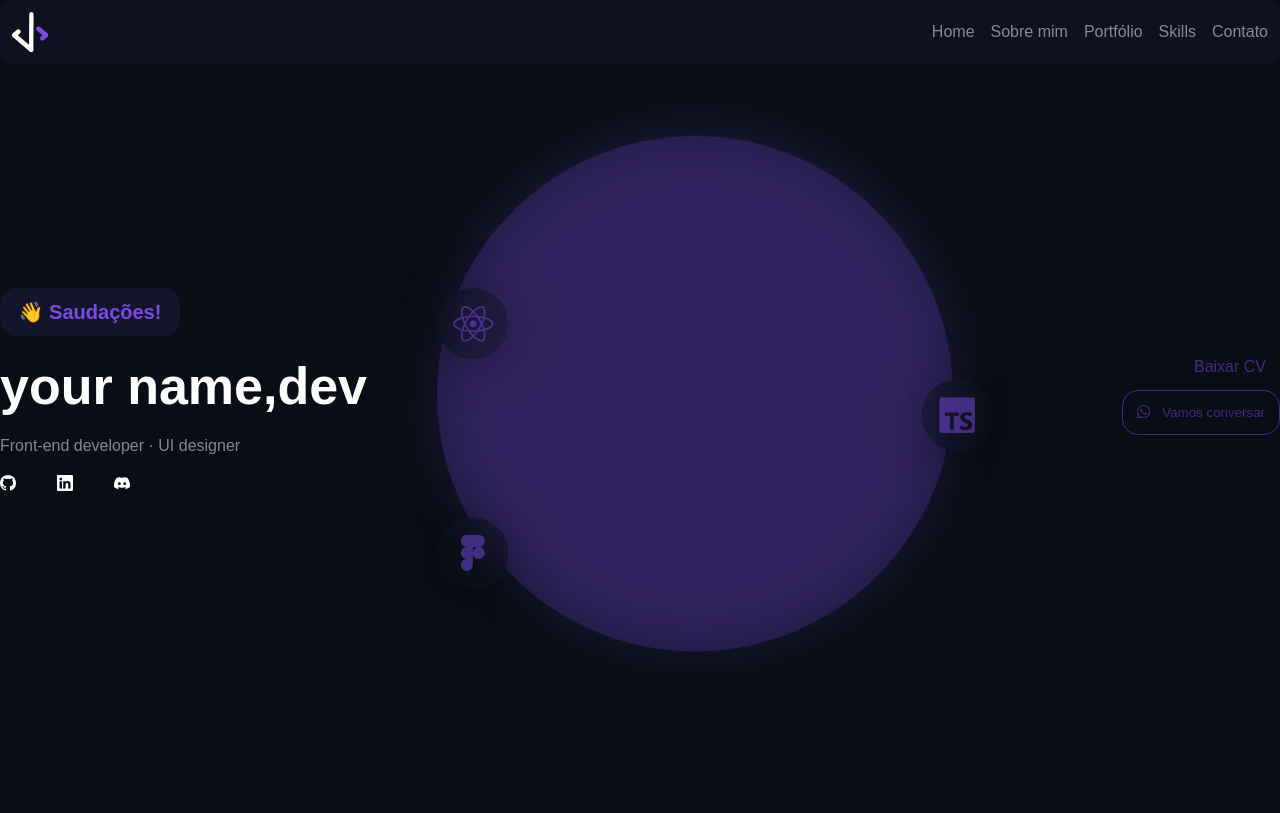
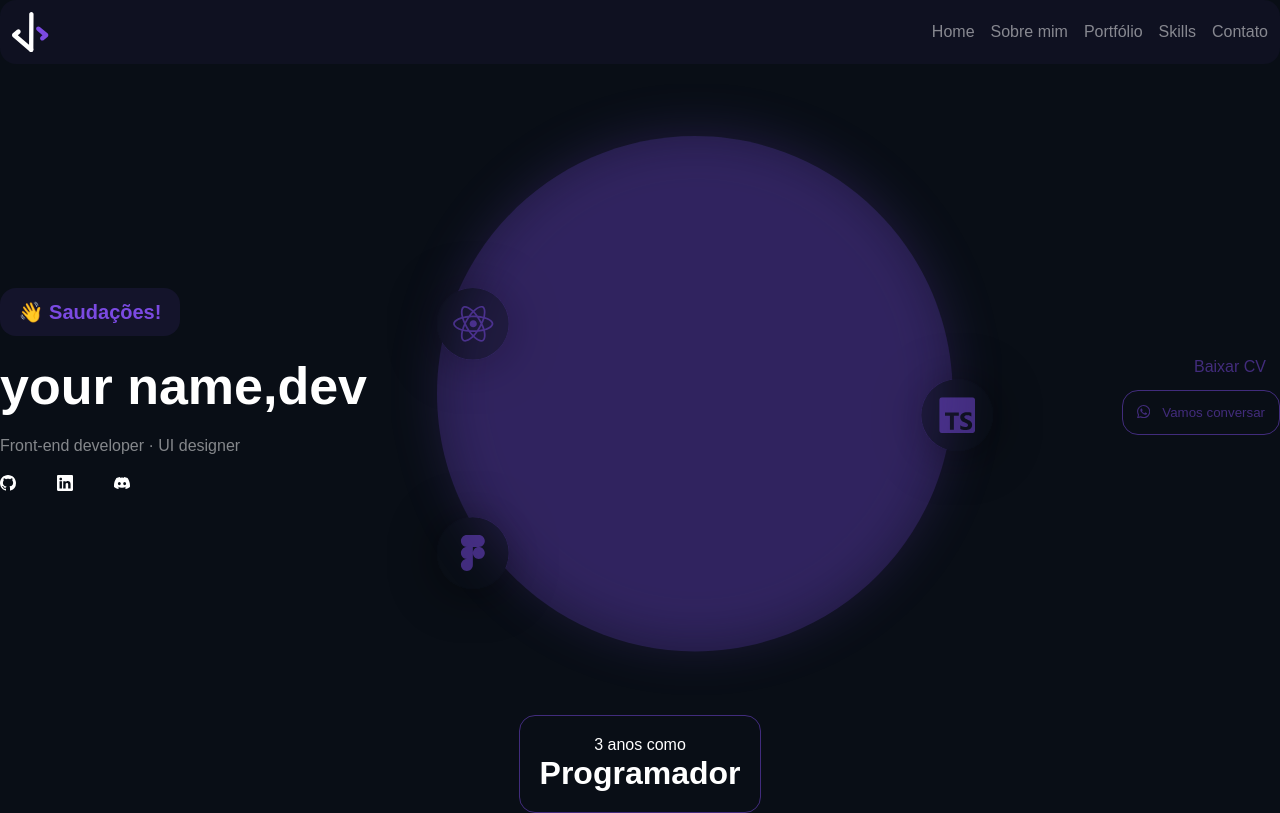
Before and after one commit to Augusto9237/portifolio-dev, a React (Vite) app: page / in a window 1280 px wide. Built offline with nearby package versions, Linux system fonts and the light colour scheme.

Commit message:
1 file modified, 4 added, 2 deleted

```diff
--- a/src/App.tsx
+++ b/src/App.tsx
@@ -1,7 +1,8 @@
 import { useState } from 'react';
 import { Container } from './components/Container';
 import { Header } from './components/Header';
-import { Home } from './sections/home';
+import { Experience } from './sections/Experience';
+import { Home } from './sections/Home';
 
 function App() {
   const [count, setCount] = useState(0);
@@ -10,6 +11,7 @@ function App() {
     <Container>
       <Header />
       <Home />
+      <Experience />
     </Container>
   );
 }
--- /dev/null
+++ b/src/sections/Experience/index.tsx
@@ -0,0 +1,12 @@
+import { Card, Content } from '../Experience/styles';
+
+export function Experience() {
+  return (
+    <Content>
+      <Card>
+        <span>3 anos como</span>
+        <strong>Programador</strong>
+      </Card>
+    </Content>
+  );
+}
--- /dev/null
+++ b/src/sections/Experience/styles.ts
@@ -0,0 +1,23 @@
+import styled from 'styled-components';
+
+export const Content = styled.section`
+display: flex;
+flex-direction: row;
+justify-content: center;
+`;
+
+export const Card = styled.div`
+  display: flex;
+  flex-direction: column;
+  padding: 20px;
+  border: 1px solid rgba(123, 74, 226, 0.5);
+  border-radius: 16px;
+  color: #FFFFFF;
+  align-items: center;
+
+  strong{
+    font-weight: 700;
+    font-size: 32px;
+    line-height: 38px;
+  }
+`;
--- a/src/sections/home/index.tsx
+++ b/src/sections/Home/index.tsx
@@ -11,10 +11,6 @@ import {
   Contacts,
   WhatsAppButton,
 } from './styles';
-
-interface ContainerProps {
-  children: ReactNode;
-}
 
 export function Home() {
   return (
```
Also changed, not shown: src/sections/Home/styles.ts (renamed from src/sections/home/styles.ts).
